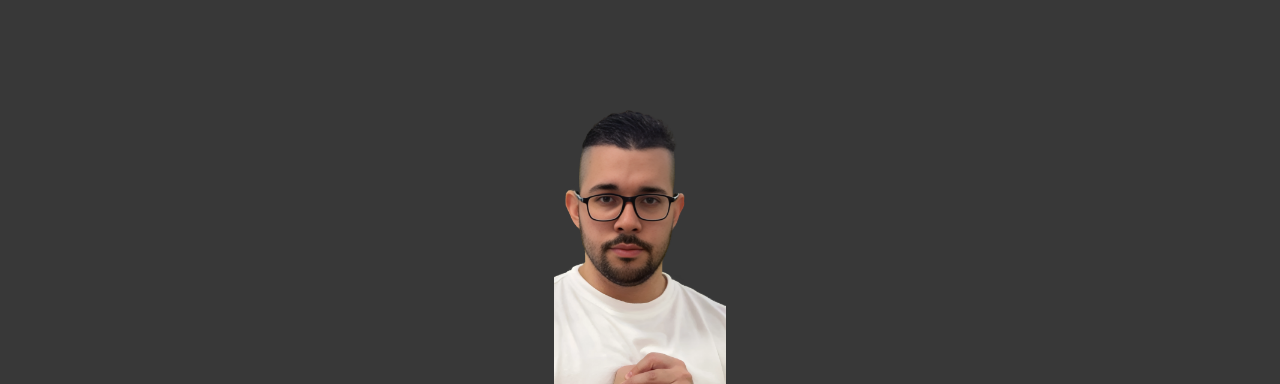
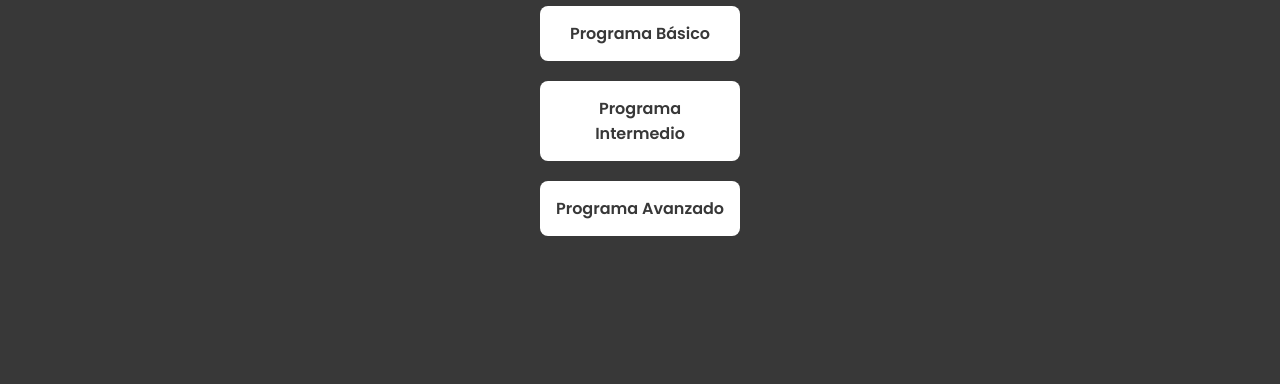
Before and after one commit to Suareza1992/fitbysuarez, a plain HTML site: page Website Files/programas.html in a window 1280 px wide. Shown: the part 206-590 px from the top of the page. Drawn offline with Linux system fonts and the light colour scheme.

Commit message:
Programas layout set.

```diff
--- a/Website Files/programas.html
+++ b/Website Files/programas.html
@@ -12,8 +12,6 @@
         <div class="logo img">
             <img src="https://github.com/Suareza1992/fitbysuarez/blob/main/Logos/fitbysuarezlogowhite.png?raw=true" style="width: 600px; height: 300px;">
         </div>
-
-        <!-- Navigation items -->
         <div class="nav-items" id="nav-items">
             <a href="index.html">Inicio</a>
             <a href="aboutme.html">Sobre mi</a>
@@ -26,19 +24,18 @@
     <div class="main-content">
         <section class="hero">
             <div class="hero-container">
-                <div class="column-left">
-                    <div class="programabasico1-button">
-                        <a href="programas.html">Programa Básico</a>
+                <div class="program-buttons">
+                    <div class="program-button">
+                        <a href="programa_basico.html">Programa Básico</a>
                     </div>
-                    <div class="programaintermedio1-button">
-                        <a href="programas.html">Programa Intermedio</a>
+                    <div class="program-button">
+                        <a href="programa_intermedio.html">Programa Intermedio</a>
                     </div>
-                    <div class="programaavanzado1-button">
-                        <a href="programas.html">Programa Avanzado</a>
+                    <div class="program-button">
+                        <a href="programa_avanzado.html">Programa Avanzado</a>
                     </div>
                 </div>
             </div>
-        <div class="fondo"></div>
         </section>
     </div>
 
@@ -68,5 +65,4 @@
         </div>
     </footer>
 </body>
-
 </html>
--- a/Website Files/style.css
+++ b/Website Files/style.css
@@ -260,6 +260,36 @@ nav a {
     color: #fff;
 }
 
+/* Style for programs buttons container. */
+
+.program-buttons {
+    display: flex;
+    flex-direction: column; /* Stacks buttons vertically. */
+    align-items: center; /* Centers buttons horizontally. */
+    gap: 20px; /* Space between buttons. */
+}
+
+/* Style for individual buttons */
+.program-button a {
+    display: block;
+    text-align: center;
+    width: 200px;
+    padding: 15px;
+    background: #fff;
+    color: #383838;
+    font-weight: 600;
+    text-decoration: none;
+    border-radius: 8px;
+    transition: background 0.3s, color 0.3s;
+}
+
+.program-button a:hover {
+    background: #383838;
+    color: #fff;
+}
+
+/* Style for blog. */
+
 .blog-container {
     display: flex;
     align-items: center;
```
Lines whose indentation alone changed are shown as unchanged.
